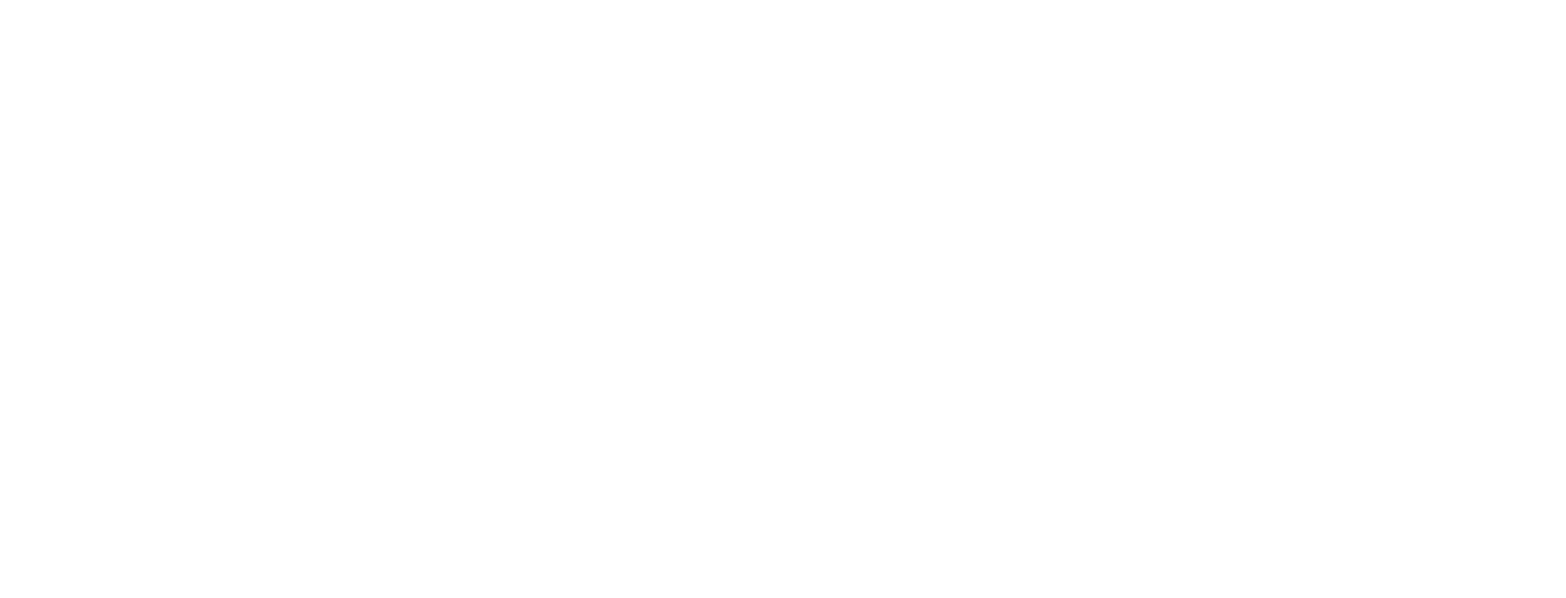
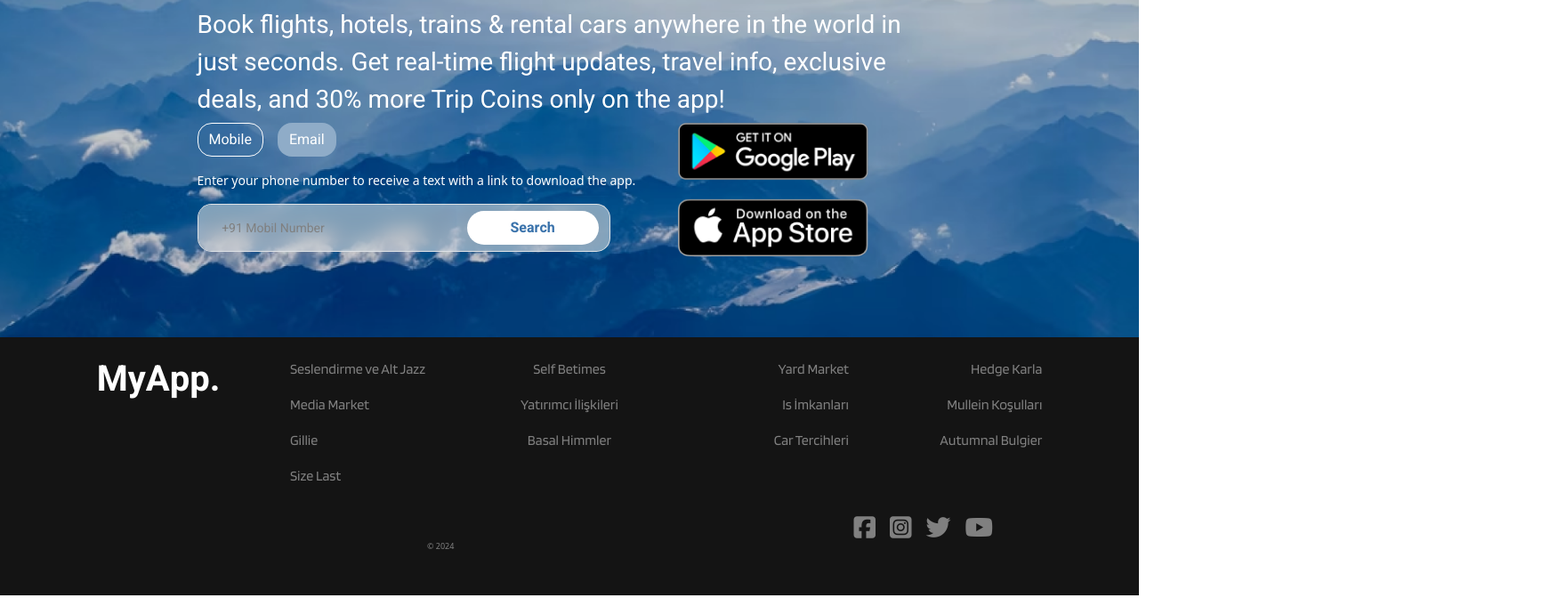
Before and after one commit to EricRamirezS/c18-32-ft-java-angular, an Angular app in the folder Front-end/: page / in a window 1280 px wide. Shown: the part 280-952 px from the top of the page at 89% size, 1760 px wide, since content can reach past the window. Before the commit the page ends 800 px from the top, so only its background shows below. Built offline with nearby package versions, Linux system fonts and the light colour scheme.

Commit message:
Creacion de footer

```diff
--- a/Front-end/src/app/components/footer/footer.component.css
+++ b/Front-end/src/app/components/footer/footer.component.css
@@ -0,0 +1,77 @@
+.footerOne{
+    background-image: url(../../../assets/img/footer.png) !important ;
+    background-size: cover;
+    background-position: center;
+    background-repeat: no-repeat;
+}
+.footertwo{
+    background-color: #141414 ;
+}
+.textFooter{
+    color: #808080;
+}
+
+.li{
+    list-style: none;
+}
+.ul-p{
+    margin: 5px;
+}
+.socialmedia{
+    color: #808080;
+    transform: translate(-156px);
+}
+.Copyright{
+    color: #808080;
+    transform: translate(480px);
+    font-size: 9px;
+
+}
+.download{
+    font-size: 14px;
+}
+input{
+    border-radius: 15.8px;
+    border-bottom-right-radius: 0px;
+    border-top-right-radius: 0px;
+    height: 54px;
+    width: 291px;
+    background-color: #ffffff80;
+    backdrop-filter: blur(10px) brightness(0.8);
+    border-right: transparent;
+
+}
+input::placeholder {
+    color: grey;
+    font-size: 14px;
+    padding-left: 15px;
+}
+.btn-outline-custom{
+    color: transparent;
+    background-color:  #8facc8;
+    border-color: transparent;
+}
+span{
+    border-radius: 15.8px;
+    border-bottom-left-radius: 0px;
+    border-top-left-radius: 0px;
+    border-left: transparent;
+    background-color: #ffffff80;
+    backdrop-filter: blur(10px) brightness(0.8);
+}
+.search{
+    color: var(--main-blue);
+}
+
+@media (max-width: 600px) {
+    .footerOne{
+        display: none;
+    }
+    .title{
+        transform: translate(-31px);
+    }
+    .Copyright{
+        transform: translate(149px);
+
+    }
+}
--- a/Front-end/src/app/components/footer/footer.component.html
+++ b/Front-end/src/app/components/footer/footer.component.html
@@ -1 +1,67 @@
-<p>footer works!</p>
+<footer class="container-fluid footerOne">
+    <div class="container d-flex justify-content-center pt-5">
+        <div class="w-75 pt-5">
+            <h1 class="text-white Heebo-Bold mb-4">Your all-in-one travel app.</h1>
+            <p class="text-white Heebo-Regular fs-3 mb-1">Book flights, hotels, trains & rental cars anywhere in the world in just seconds. Get real-time flight updates, travel info, exclusive deals, and 30% more Trip Coins only on the app!</p>
+            <div class="d-flex pb-5">
+                <div class="mb-5 me-5">
+                    <div class="mb-3 Heebo-Regular ">
+                        <input type="radio" class="btn-check text-white " name="btnradio" id="btnradio1" autocomplete="off" checked="">
+                        <label class="btn text-white btn-outline-custom rounded-4 me-3" for="btnradio1">Mobile</label>
+
+                        <input type="radio" class="btn-check" name="btnradio" id="btnradio2" autocomplete="off">
+                        <label class="btn text-white btn-outline-custom rounded-4" for="btnradio2">Email</label>
+                    </div>
+                    <p class="text-white download">Enter your phone number to receive a text with a link to download the app.</p>
+                    <form class="d-flex" role="search">
+                        <input class="form-control Heebo-Regular" type="search" placeholder="+91 Mobil Number" aria-label="Search" aria-describedby="basic-addon1">
+                        <span class="input-group-text " id="basic-addon1">
+                            <button class="btn btn-outline-white bg-white search Heebo-Bold px-5 rounded-5" type="submit">Search</button>
+                        </span>
+                    </form>
+                </div>
+                <div class="d-grid mb-4">
+                    <img src="../../../assets/img/google play.png" alt="">
+                    <img src="../../../assets/img/app store.png" alt="">
+                </div>
+            </div>
+        </div>
+    </div>
+    <div></div>
+</footer>
+
+<footer class="footertwo">
+    <div class=" ">
+        <div class="row d-flex justify-content-center">
+            <h1 class="col-2 text-white title Heebo-Bold mt-4">MyApp.</h1>
+            <ul class="col-2 text-decoration-none textFooter Blinker-Regular mt-4">
+                <p class=" ">Seslendirme ve Alt Jazz</p>
+                <p class=" ">Media Market</p>
+                <p class=" ">Gillie</p>
+                <p class=" ">Size Last</p>
+            </ul>
+            <ul class="col-2 text-decoration-none textFooter Blinker-Regular mt-4">
+                <p class="d-flex justify-content-center ">Self Betimes</p>
+                <p class="d-flex justify-content-center ">Yatırımcı İlişkileri</p>
+                <p class="d-flex justify-content-center ">Basal Himmler</p>
+            </ul>
+            <ul class="col-2 text-decoration-none textFooter Blinker-Regular mt-4">
+                <p class="d-flex justify-content-end ">Yard Market</p>
+                <p class="d-flex justify-content-end ">Is İmkanları</p>
+                <p class="d-flex justify-content-end ">Car Tercihleri</p>
+            </ul>
+            <ul class="col-2 text-decoration-none textFooter Blinker-Regular mt-4 ">
+                <p class="d-flex justify-content-end ">Hedge Karla</p>
+                <p class="d-flex justify-content-end ">Mullein Koşulları</p>
+                <p class="d-flex justify-content-end ">Autumnal Bulgier</p>
+            </ul>
+        </div>
+        <div class="socialmedia d-flex justify-content-end fs-3  ">
+            <i class="mx-2 fa-brands fa-square-facebook"></i>
+            <i class="mx-2 fa-brands fa-square-instagram"></i>
+            <i class="mx-2 fa-brands fa-twitter"></i>
+            <i class="mx-2 fa-brands fa-youtube"></i>
+        </div>
+        <p class="Copyright pb-5 ">© 2024</p>
+    </div>
+</footer>
--- a/Front-end/src/app/components/navbar/navbar.component.css
+++ b/Front-end/src/app/components/navbar/navbar.component.css
@@ -77,7 +77,9 @@
         height: 594px;
     }
     .log2{
-        transform: translate(58px, 2px);
+        transform: translate(12px, 2px);
+        width: 387px;
+
 
     }
     .mainbox{
@@ -91,6 +93,14 @@
     }
     .singup{
         background-image: none !important;
+        width: 455px;
+        height: 594px;
     }
-
+    .box{
+        transform: translate(-120px, 2px);
+        border-radius: 0px;
+        width: 453px;
+        height: 554px;
+        margin-left: 0px
+    }
 }
--- a/Front-end/src/styles.css
+++ b/Front-end/src/styles.css
@@ -98,3 +98,6 @@
 .text-white{
   color: var(--white);
 }
+body {
+    overflow-x: hidden;
+  }
```
Also changed, not shown: Front-end/src/assets/img/app store.png (added), Front-end/src/assets/img/google play.png (added).
